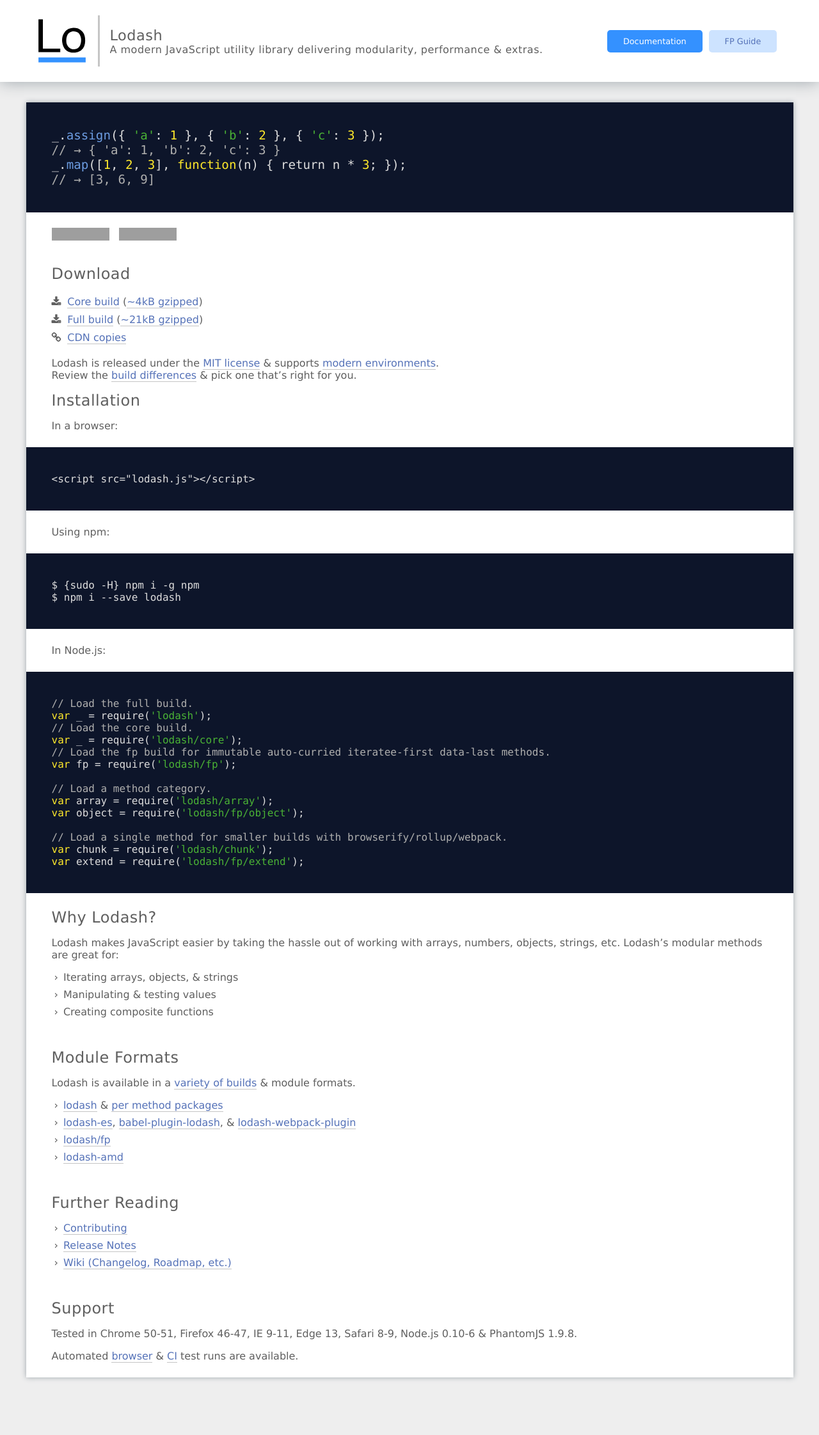
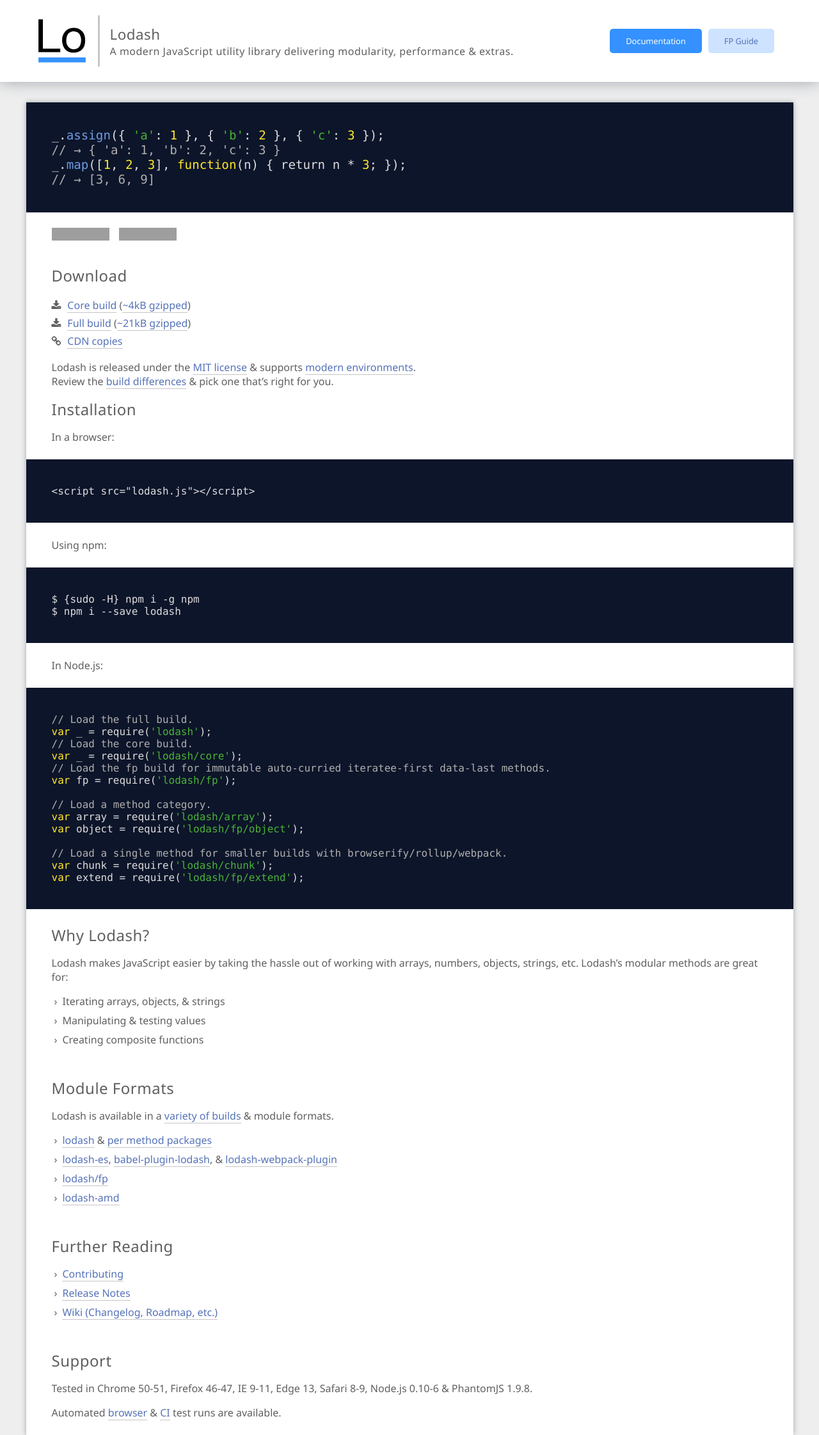
Before and after one commit to lodash/lodash.com, a Jekyll site: the page built from index.html, in a window 1280 px wide. Shown: the whole page at 64% size. Built offline with Jekyll 4.4.1, drawn with Linux system fonts in a browser that asks for light colours; nearby versions of some CDN libraries; grey boxes are pictures that could not be loaded.

Commit message:
Update `fontFamily` font identifiers.

```diff
--- a/assets/css/main.scss
+++ b/assets/css/main.scss
@@ -21,7 +21,7 @@
 $linkColor: #5572b8;
 $shadow: #9da5ab;
 
-$fontFamily: 'Lucida Grande', 'Helvetica Neue', Helvetica, Arial, sans-serif;
+$fontFamily: 'Segoe UI', 'Helvetica Neue', Helvetica, Arial, sans-serif;
 
 $screen-sm: 768px;
 $screen-md: 992px;
```
